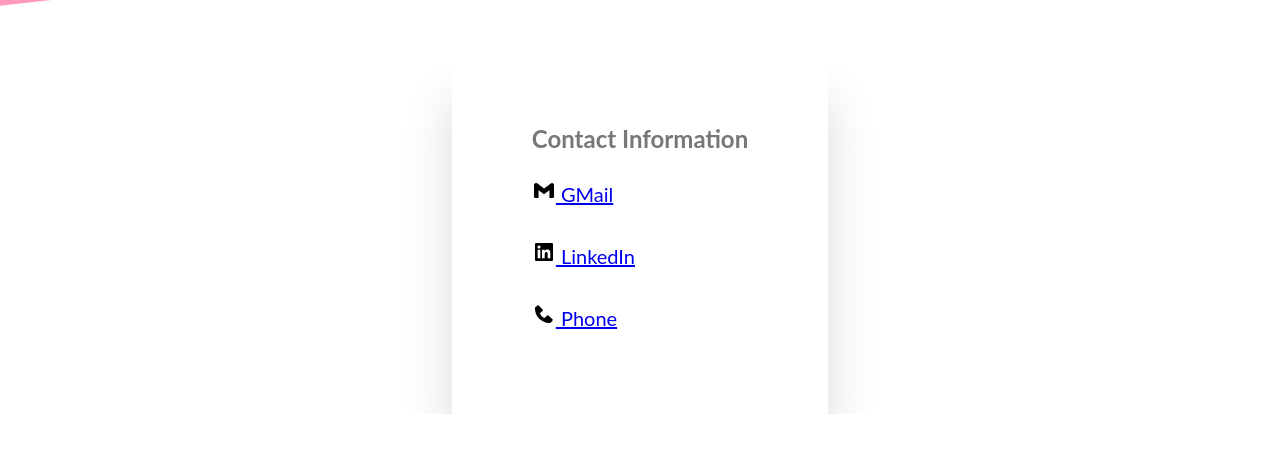
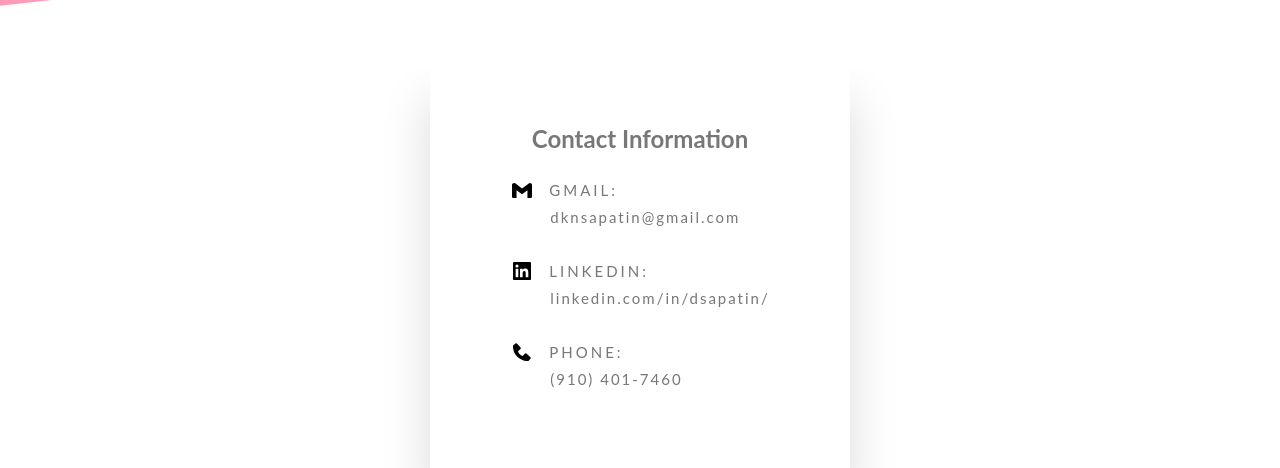
Before and after one commit to dknsapatin/MyPortfolio, a website: page index.html in a window 1280 px wide. Shown: the part 3161-3629 px from the top of the page. Before the commit the page ends 3575 px from the top, so only its background shows below. Drawn offline with Linux system fonts and the light colour scheme; files that its build step writes are made by us from their sources.

Commit message:
Fixing Contact info card

```diff
--- a/index.html
+++ b/index.html
@@ -333,26 +333,28 @@
             <h2 class="contact__info-header">Contact Information</h2>
               <ul class="contact__info-list">
                 <li class="contact__info-list--item">
-                  <a href="#">
+                  <a class="contact__anchor" href="#">
                   <svg class="gmail-icon"
                   xmlns="http://www.w3.org/2000/svg" width="24" height="24" viewBox="0 0 24 24" style="fill: rgba(0, 0, 0, 1);"><path d="M18.73,5.41l-1.28,1L12,10.46,6.55,6.37l-1.28-1A2,2,0,0,0,2,7.05V18.64A1.36,1.36,0,0,0,3.36,20H6.55V12.28L12,16.37l5.45-4.09V20h3.19A1.36,1.36,0,0,0,22,18.64V7.05A2,2,0,0,0,18.73,5.41Z"></path></svg>
-                  GMail
+                  gmail:
                 </a>
+                <p class="contact__link-details">dknsapatin@gmail.com</p>
               </li>
                 <li class="contact__info-list--item">
-                  <a href="#">
+                  <a class="contact__anchor" href="#">
                   <svg class="linkedin-icon" xmlns="http://www.w3.org/2000/svg" width="24" height="24" viewBox="0 0 24 24" style="fill: rgba(0, 0, 0, 1);"><path d="M20 3H4a1 1 0 0 0-1 1v16a1 1 0 0 0 1 1h16a1 1 0 0 0 1-1V4a1 1 0 0 0-1-1zM8.339 18.337H5.667v-8.59h2.672v8.59zM7.003 8.574a1.548 1.548 0 1 1 0-3.096 1.548 1.548 0 0 1 0 3.096zm11.335 9.763h-2.669V14.16c0-.996-.018-2.277-1.388-2.277-1.39 0-1.601 1.086-1.601 2.207v4.248h-2.667v-8.59h2.56v1.174h.037c.355-.675 1.227-1.387 2.524-1.387 2.704 0 3.203 1.778 3.203 4.092v4.71z"></path>
                   </svg>
-                  LinkedIn
+                  LinkedIn:
                 </a>
+                <p class="contact__link-details">linkedin.com/in/dsapatin/</p>
 
               </li>
                 <li class="contact__info-list--item">
-                  <a href="#">
+                  <a class="contact__anchor" href="#">
                     <svg class="phone-icon" xmlns="http://www.w3.org/2000/svg" width="24" height="24" viewBox="0 0 24 24" style="fill: rgba(0, 0, 0, 1);transform: ;msFilter:;"><path d="m20.487 17.14-4.065-3.696a1.001 1.001 0 0 0-1.391.043l-2.393 2.461c-.576-.11-1.734-.471-2.926-1.66-1.192-1.193-1.553-2.354-1.66-2.926l2.459-2.394a1 1 0 0 0 .043-1.391L6.859 3.513a1 1 0 0 0-1.391-.087l-2.17 1.861a1 1 0 0 0-.29.649c-.015.25-.301 6.172 4.291 10.766C11.305 20.707 16.323 21 17.705 21c.202 0 .326-.006.359-.008a.992.992 0 0 0 .648-.291l1.86-2.171a.997.997 0 0 0-.085-1.39z"></path>
                     </svg>
-                    Phone
-                  </a>
+                    Phone:
+                  </a><p class="contact__link-details">(910) 401-7460</p>
                 </li>
               </ul>
             </div>
--- a/sass/_components.scss
+++ b/sass/_components.scss
@@ -129,6 +129,7 @@
       display: flex;
       justify-content: center;
       align-items: center;
+      margin: 0 auto;
 
       font-size: 1.6rem;
 
@@ -140,6 +141,7 @@
       display: flex;
       flex-direction: column;
       justify-content: start;
+      align-items: center;
 
       margin: 0 auto;
       padding: 5rem 8rem;
@@ -151,6 +153,7 @@
 
       &-list {
         font-size: 2rem;
+        justify-content: start;
         // text-align: center;
         &--item {
           list-style: none;
@@ -158,6 +161,28 @@
         }
       }
     }
+    &__anchor {
+      display: flex;
+      justify-content: start;
+      align-items: center;
+      gap: 1.5rem;
+      margin-bottom: 0.3rem;
+      &:link,
+      &:visited {
+        text-transform: uppercase;
+        text-decoration: none;
+        color: #777;
+        font-size: 1.5rem;
+        letter-spacing: 0.3rem;
+      }
+    }
+    &__link-details {
+      text-transform: lowercase;
+      color: #777;
+      font-size: 1.5rem;
+      letter-spacing: 0.2rem;
+      padding-left: 4rem;
+    }
     &__form {
       padding: 10rem 15rem;
     }
```
Also changed, not shown: css/style.css.
